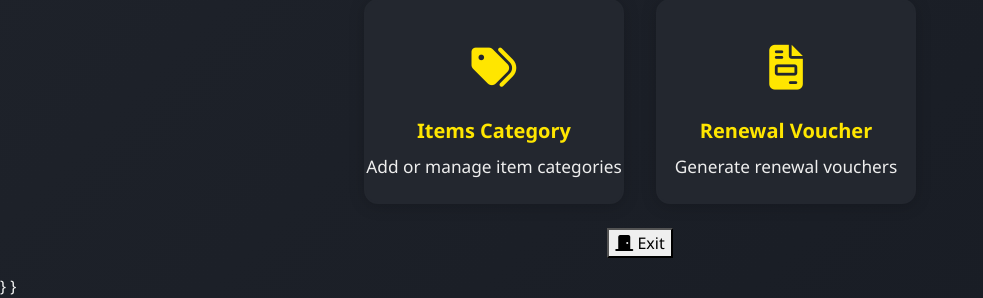
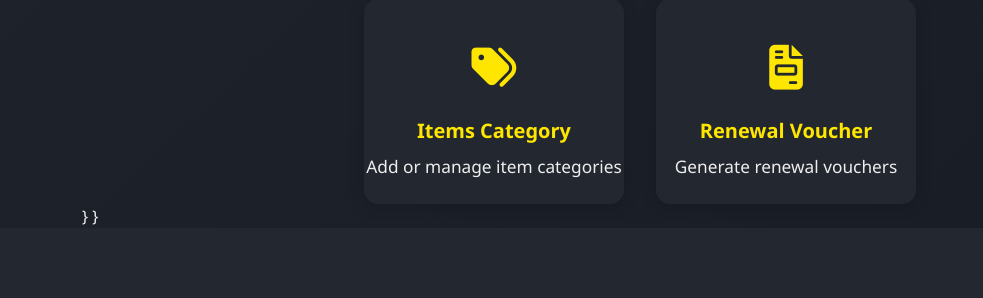
Before and after one commit to aman130105/QM_Web_App, a Flask app: page /add_user in a window 1280 px wide. Shown: the part 1406-1704 px from the top of the page, without its empty margins (0-983 px from the left). After the commit the page ends 1631 px from the top, so only its background shows below. Run offline with Flask 3, Linux system fonts and the light colour scheme; a user stored in the database is signed in; some libraries are stand-ins or nearby versions.

Commit message:
Update dashboard.html

```diff
--- a/templates/dashboard.html
+++ b/templates/dashboard.html
@@ -179,14 +179,6 @@
                 <div class="desc">Generate renewal vouchers</div>
             </a>
         </div>
-        <ul class="list-unstyled d-flex justify-content-center mt-4">
-            <li>
-                <button class="exit-btn" type="button" onclick="exitApp();">
-                    <i class="fa-solid fa-door-closed"></i> Exit
-                </button>
-            </li>
-        </ul>
-    </div>
     <script>
         function updateTime() {
             var now = new Date();
```
